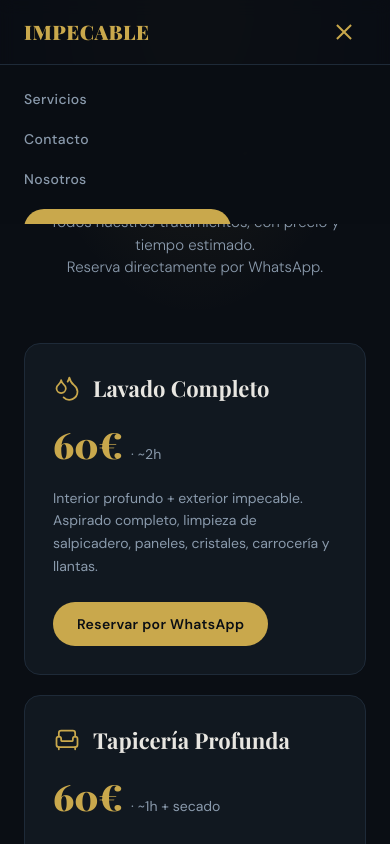
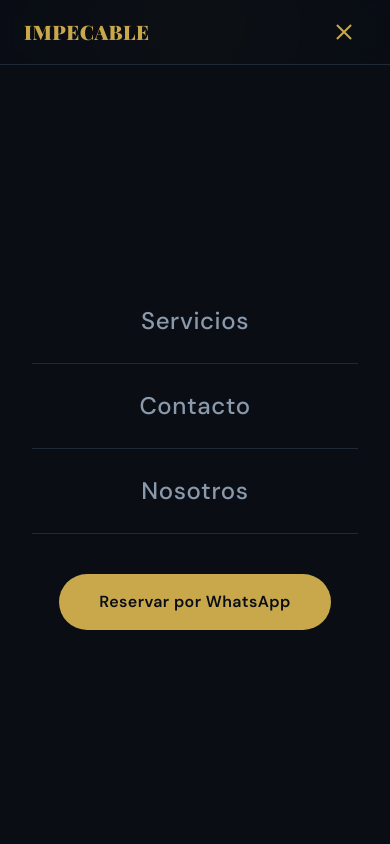
Before and after one commit to dsm0033/la-impecable, a Next.js app: page /servicios in a window 390 px wide. Both pictures are taken after a click on the button "Abrir menú". Shown: the top 844 px of the page. Built offline with nearby package versions, Linux system fonts and the light colour scheme.

Commit message:
Fix(navbar): corregido menú hamburguesa móvil

```diff
--- a/src/components/Navbar.jsx
+++ b/src/components/Navbar.jsx
@@ -5,6 +5,12 @@ import Link from "next/link";
 
 const WA_LINK =
   "https://wa.me/34607445305?text=Hola%2C%20quiero%20pedir%20cita.";
+
+const NAV_LINKS = [
+  { href: "/servicios", label: "Servicios" },
+  { href: "/contacto", label: "Contacto" },
+  { href: "/sobre-nosotros", label: "Nosotros" },
+];
 
 export default function Navbar() {
   const [scrolled, setScrolled] = useState(false);
@@ -17,6 +23,8 @@ export default function Navbar() {
   }, []);
 
   return (
+    <div>
+      {/* Barra de navegación */}
       <header
         className={`fixed top-0 left-0 right-0 z-50 transition-all duration-300 ${
           scrolled
@@ -36,24 +44,15 @@ export default function Navbar() {
 
           {/* Nav escritorio */}
           <nav className="hidden sm:flex items-center gap-7">
+            {NAV_LINKS.map(({ href, label }) => (
               <Link
-            href="/servicios"
+                key={href}
+                href={href}
                 className="font-sans text-sm font-medium text-[#8A9AAC] hover:text-[#C9A84C] transition-colors tracking-wide outline-none"
               >
-            Servicios
+                {label}
               </Link>
-          <Link
-            href="/contacto"
-            className="font-sans text-sm font-medium text-[#8A9AAC] hover:text-[#C9A84C] transition-colors tracking-wide outline-none"
-          >
-            Contacto
-          </Link>
-          <Link
-            href="/sobre-nosotros"
-            className="font-sans text-sm font-medium text-[#8A9AAC] hover:text-[#C9A84C] transition-colors tracking-wide outline-none"
-          >
-            Nosotros
-          </Link>
+            ))}
             <a
               href={WA_LINK}
               target="_blank"
@@ -70,63 +69,42 @@ export default function Navbar() {
             className="sm:hidden flex flex-col justify-center gap-[5px] w-8 h-8"
             aria-label={menuOpen ? "Cerrar menú" : "Abrir menú"}
           >
-          <span
-            className={`block h-[2px] bg-[#C9A84C] transition-all duration-300 origin-center ${
-              menuOpen ? "rotate-45 translate-y-[7px] w-5" : "w-5"
-            }`}
-          />
-          <span
-            className={`block h-[2px] bg-[#C9A84C] transition-all duration-300 w-5 ${
-              menuOpen ? "opacity-0" : ""
-            }`}
-          />
-          <span
-            className={`block h-[2px] bg-[#C9A84C] transition-all duration-300 origin-center ${
-              menuOpen ? "-rotate-45 -translate-y-[7px] w-5" : "w-5"
-            }`}
-          />
+            <span className={`block h-[2px] bg-[#C9A84C] transition-all duration-300 origin-center w-5 ${menuOpen ? "rotate-45 translate-y-[7px]" : ""}`} />
+            <span className={`block h-[2px] bg-[#C9A84C] transition-all duration-300 w-5 ${menuOpen ? "opacity-0" : ""}`} />
+            <span className={`block h-[2px] bg-[#C9A84C] transition-all duration-300 origin-center w-5 ${menuOpen ? "-rotate-45 -translate-y-[7px]" : ""}`} />
           </button>
         </div>
+      </header>
 
-      {/* Menú desplegable (móvil) */}
-      <div
-        className={`sm:hidden overflow-hidden transition-all duration-300 ${
-          menuOpen ? "max-h-40" : "max-h-0"
-        }`}
+      {/* Menú móvil — overlay fijo bajo la navbar */}
+      {menuOpen && (
+        <div className="sm:hidden fixed top-16 left-0 right-0 bottom-0 z-40 bg-[#0A0E14] border-t border-[#1E2A38] flex flex-col items-center justify-center gap-0 px-8">
+          {NAV_LINKS.map(({ href, label }) => (
+            <div key={href} className="w-full">
+              <Link
+                href={href}
+                onClick={() => setMenuOpen(false)}
+                className="block w-full text-center py-6 font-sans font-medium text-[#8A9AAC] hover:text-[#C9A84C] transition-colors tracking-wide outline-none"
+                style={{ fontSize: "24px" }}
               >
-        <div className="bg-[rgba(10,14,20,0.98)] border-t border-[#1E2A38] px-6 py-6 flex flex-col gap-5">
-          <Link
-            href="/servicios"
-            onClick={() => setMenuOpen(false)}
-            className="font-sans text-sm font-medium text-[#8A9AAC] hover:text-[#C9A84C] transition-colors tracking-wide outline-none"
-          >
-            Servicios
+                {label}
               </Link>
-          <Link
-            href="/contacto"
-            onClick={() => setMenuOpen(false)}
-            className="font-sans text-sm font-medium text-[#8A9AAC] hover:text-[#C9A84C] transition-colors tracking-wide outline-none"
-          >
-            Contacto
-          </Link>
-          <Link
-            href="/sobre-nosotros"
-            onClick={() => setMenuOpen(false)}
-            className="font-sans text-sm font-medium text-[#8A9AAC] hover:text-[#C9A84C] transition-colors tracking-wide outline-none"
-          >
-            Nosotros
-          </Link>
+              <div className="w-full h-px bg-[#1E2A38]" />
+            </div>
+          ))}
+          <div className="mt-10">
             <a
               href={WA_LINK}
               target="_blank"
               rel="noopener noreferrer"
               onClick={() => setMenuOpen(false)}
-            className="inline-flex w-fit font-sans text-sm font-semibold px-5 py-2.5 bg-[#C9A84C] text-[#0A0E14] rounded-full tracking-wide hover:bg-[#A68A3A] transition-colors"
+              className="inline-flex font-sans text-base font-semibold px-10 py-4 bg-[#C9A84C] text-[#0A0E14] rounded-full tracking-wide hover:bg-[#A68A3A] transition-colors"
             >
               Reservar por WhatsApp
             </a>
           </div>
         </div>
-    </header>
+      )}
+    </div>
   );
 }
```
Also changed, not shown: .claude/settings.local.json. Lines whose indentation alone changed are shown as unchanged.
